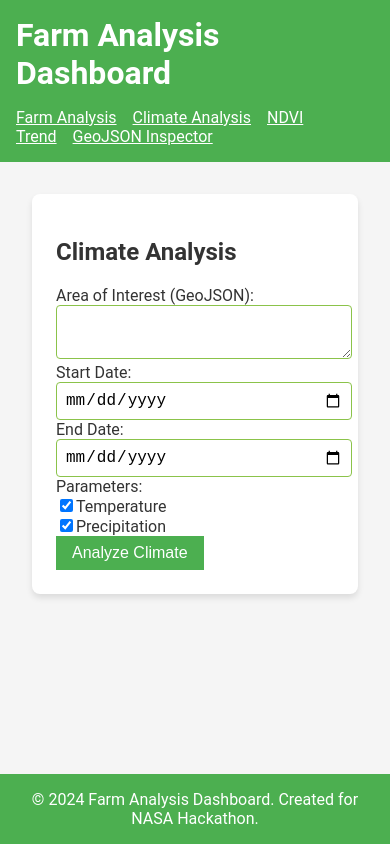
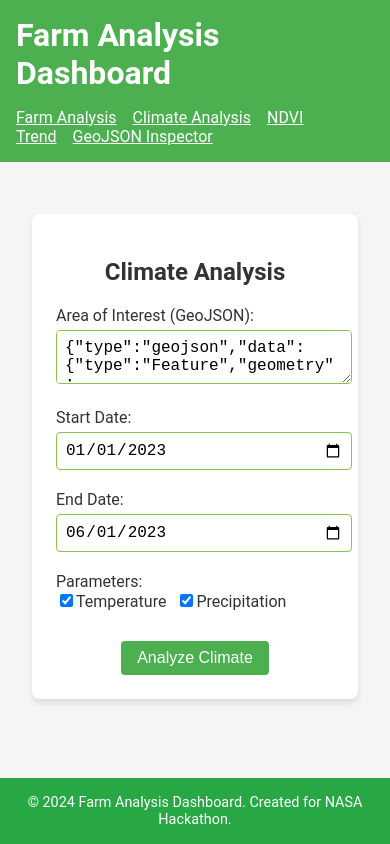
Before and after one commit to benny-png/NASA-HACKATHON-REACT, a React (Create React App) app: page /climate in a window 390 px wide. Built offline with nearby package versions, Linux system fonts and the light colour scheme.

Commit message:
Initial commit

```diff
--- /dev/null
+++ b/src/components/ClimateAnalysis.css
@@ -0,0 +1,58 @@
+.card {
+    max-width: 800px;
+    margin: 0 auto;
+    padding: 20px;
+    border-radius: 8px;
+    box-shadow: 0 4px 8px rgba(0, 0, 0, 0.1);
+    background-color: #fff;
+  }
+
+  h2, h3 {
+    text-align: center;
+    color: #333;
+  }
+
+  .climate-form {
+    display: flex;
+    flex-direction: column;
+    gap: 20px;
+  }
+
+  .input {
+    width: 100%;
+    padding: 8px;
+    margin-top: 5px;
+    font-size: 1em;
+    border-radius: 4px;
+    border: 1px solid #ccc;
+  }
+
+  .checkbox-group {
+    display: flex;
+    gap: 20px;
+  }
+
+  .button {
+    padding: 10px;
+    font-size: 1em;
+    color: #fff;
+    background-color: #007bff;
+    border: none;
+    border-radius: 4px;
+    cursor: pointer;
+    margin-top: 10px;
+    align-self: center;
+  }
+
+  .button:hover {
+    background-color: #0056b3;
+  }
+
+  .error-message {
+    color: red;
+    text-align: center;
+  }
+
+  .results-container {
+    margin-top: 20px;
+  }
--- a/src/components/ClimateAnalysis.js
+++ b/src/components/ClimateAnalysis.js
@@ -1,11 +1,29 @@
 import React, { useState } from 'react';
 import { useApi } from '../hooks/useApi';
 import { Line } from 'react-chartjs-2';
+import './ClimateAnalysis.css'; // Make sure to create this CSS file for custom styling
 
 function ClimateAnalysis() {
-  const [aoi, setAoi] = useState('');
-  const [startDate, setStartDate] = useState('');
-  const [endDate, setEndDate] = useState('');
+  const [aoi, setAoi] = useState(JSON.stringify({
+    type: "geojson",
+    data: {
+      type: "Feature",
+      geometry: {
+        type: "Polygon",
+        coordinates: [
+          [
+            [-95.5, 42.5],
+            [-95.5, 42.7],
+            [-95.3, 42.7],
+            [-95.3, 42.5],
+            [-95.5, 42.5]
+          ]
+        ]
+      }
+    }
+  }));
+  const [startDate, setStartDate] = useState('2023-01-01');
+  const [endDate, setEndDate] = useState('2023-06-01');
   const [parameters, setParameters] = useState(['temperature', 'precipitation']);
   const { data, loading, error, fetchData } = useApi();
 
@@ -42,7 +60,7 @@ function ClimateAnalysis() {
   return (
     <div className="card">
       <h2>Climate Analysis</h2>
-      <form onSubmit={handleSubmit}>
+      <form onSubmit={handleSubmit} className="climate-form">
         <div>
           <label htmlFor="aoi">Area of Interest (GeoJSON):</label>
           <textarea id="aoi" className="input" value={aoi} onChange={(e) => setAoi(e.target.value)} required />
@@ -57,13 +75,11 @@ function ClimateAnalysis() {
         </div>
         <div>
           <label>Parameters:</label>
-          <div>
+          <div className="checkbox-group">
             <label>
               <input type="checkbox" value="temperature" checked={parameters.includes('temperature')} onChange={handleParameterChange} />
               Temperature
             </label>
-          </div>
-          <div>
             <label>
               <input type="checkbox" value="precipitation" checked={parameters.includes('precipitation')} onChange={handleParameterChange} />
               Precipitation
@@ -73,17 +89,19 @@ function ClimateAnalysis() {
         <button type="submit" className="button">Analyze Climate</button>
       </form>
       {loading && <p>Loading...</p>}
-      {error && <p>Error: {error}</p>}
+      {error && <p className="error-message">Error: {error}</p>}
       {data && (
-        <div>
+        <div className="results-container">
           <h3>Climate Analysis Results:</h3>
           <Line data={chartData} />
           <p>Drought Status: {data.drought_status}</p>
+
           <h4>Climate Summary:</h4>
           <ul>
             <li>Average Temperature: {data.climate_summary.average_temperature}°C</li>
             <li>Total Precipitation: {data.climate_summary.total_precipitation}mm</li>
           </ul>
+
           <h4>Climate Trends:</h4>
           <ul>
             <li>Temperature Trend: {data.climate_trends.temperature_trend}</li>
--- /dev/null
+++ b/src/components/FarmAnalysis.css
@@ -0,0 +1,59 @@
+.card {
+    max-width: 800px;
+    margin: 20px auto;
+    padding: 20px;
+    border-radius: 8px;
+    box-shadow: 0 4px 8px rgba(0, 0, 0, 0.1);
+    background-color: #fff;
+  }
+
+  h2, h3 {
+    text-align: center;
+    color: #333;
+  }
+
+  .farm-form {
+    display: flex;
+    flex-direction: column;
+    gap: 20px;
+  }
+
+  .input {
+    width: 100%;
+    padding: 8px;
+    margin-top: 5px;
+    font-size: 1em;
+    border-radius: 4px;
+    border: 1px solid #ccc;
+  }
+
+  .button {
+    padding: 10px;
+    font-size: 1em;
+    color: #fff;
+    background-color: #28a745;
+    border: none;
+    border-radius: 4px;
+    cursor: pointer;
+    margin-top: 10px;
+    align-self: center;
+  }
+
+  .button:hover {
+    background-color: #218838;
+  }
+
+  .error-message {
+    color: red;
+    text-align: center;
+  }
+
+  .results-container {
+    margin-top: 20px;
+  }
+
+  .data-output {
+    background-color: #f8f9fa;
+    padding: 10px;
+    border-radius: 4px;
+  }
--- /dev/null
+++ b/src/components/Footer.css
@@ -0,0 +1,27 @@
+.footer {
+    background-color: #28a745; /* A shade of green */
+    color: #fff; /* White */
+    padding: 1rem 0;
+    margin-top: auto;
+    width: 100%;
+    position: fixed;
+    bottom: 0;
+    left: 0;
+  }
+
+  .footer-container {
+    max-width: 1200px;
+    margin: 0 auto;
+    padding: 0 20px;
+    text-align: center;
+  }
+
+  .footer-text {
+    margin: 0;
+  }
+
+  @media (max-width: 600px) {
+    .footer {
+      font-size: 0.9em; /* Adjust font size for smaller screens */
+    }
+  }
--- a/src/components/Footer.js
+++ b/src/components/Footer.js
@@ -1,10 +1,11 @@
 import React from 'react';
+import './Footer.css'; // Ensure this CSS file is created for styling
 
 function Footer() {
   return (
-    <footer style={{ backgroundColor: 'var(--primary-green)', color: 'var(--white)', padding: '1rem 0', marginTop: 'auto' }}>
-      <div className="container">
-        <p style={{ margin: 0, textAlign: 'center' }}>© 2024 Farm Analysis Dashboard. Created for NASA Hackathon.</p>
+    <footer className="footer">
+      <div className="footer-container">
+        <p className="footer-text">© 2024 Farm Analysis Dashboard. Created for NASA Hackathon.</p>
       </div>
     </footer>
   );
--- /dev/null
+++ b/src/components/GeoJSONInspector.css
@@ -0,0 +1,70 @@
+.card {
+    max-width: 800px;
+    margin: 20px auto;
+    padding: 20px;
+    border-radius: 8px;
+    box-shadow: 0 4px 8px rgba(0, 0, 0, 0.1);
+    background-color: #fff;
+  }
+
+  h2, h3 {
+    text-align: center;
+    color: #333;
+  }
+
+  .inspector-form {
+    display: flex;
+    flex-direction: column;
+    gap: 20px;
+  }
+
+  .input-file {
+    width: 100%;
+    margin-top: 5px;
+    font-size: 1em;
+  }
+
+  .input {
+    width: 100%;
+    padding: 8px;
+    margin-top: 5px;
+    font-size: 1em;
+    border-radius: 4px;
+    border: 1px solid #ccc;
+  }
+
+  .checkbox-group {
+    display: flex;
+    align-items: center;
+    gap: 10px;
+  }
+
+  .checkbox-label {
+    display: inline-block;
+    margin: 0;
+  }
+
+  .button {
+    padding: 10px;
+    font-size: 1em;
+    color: #fff;
+    background-color: #007bff;
+    border: none;
+    border-radius: 4px;
+    cursor: pointer;
+    margin-top: 10px;
+    align-self: center;
+  }
+
+  .button:hover {
+    background-color: #0056b3;
+  }
+
+  .error-message {
+    color: red;
+    text-align: center;
+  }
+
+  .results-container {
+    margin-top: 20px;
+  }
--- a/src/components/GeoJSONInspector.js
+++ b/src/components/GeoJSONInspector.js
@@ -1,5 +1,6 @@
 import React, { useState } from 'react';
 import { useApi } from '../hooks/useApi';
+import './GeoJSONInspector.css'; // Ensure to create this CSS file for custom styling
 
 function GeoJSONInspector() {
   const [file, setFile] = useState(null);
@@ -19,7 +20,7 @@ function GeoJSONInspector() {
       fetchData('/inspect_geojson', {
         method: 'POST',
         body: formData,
-        params: { show_all_properties: showAllProperties, name_key: nameKey }
+        params: { show_all_properties: showAllProperties, name_key: nameKey },
       });
     }
   };
@@ -27,13 +28,19 @@ function GeoJSONInspector() {
   return (
     <div className="card">
       <h2>GeoJSON Inspector</h2>
-      <form onSubmit={handleSubmit}>
+      <form onSubmit={handleSubmit} className="inspector-form">
         <div>
           <label htmlFor="file">Upload GeoJSON file:</label>
-          <input id="file" type="file" onChange={handleFileChange} required />
+          <input
+            id="file"
+            className="input-file"
+            type="file"
+            onChange={handleFileChange}
+            required
+          />
         </div>
-        <div>
-          <label htmlFor="showAllProperties">
+        <div className="checkbox-group">
+          <label htmlFor="showAllProperties" className="checkbox-label">
             <input
               id="showAllProperties"
               type="checkbox"
@@ -45,24 +52,34 @@ function GeoJSONInspector() {
         </div>
         <div>
           <label htmlFor="nameKey">Name Key (optional):</label>
-          <input id="nameKey" className="input" type="text" value={nameKey} onChange={(e) => setNameKey(e.target.value)} />
+          <input
+            id="nameKey"
+            className="input"
+            type="text"
+            value={nameKey}
+            onChange={(e) => setNameKey(e.target.value)}
+          />
         </div>
-        <button type="submit" className="button">Inspect GeoJSON</button>
+        <button type="submit" className="button">
+          Inspect GeoJSON
+        </button>
       </form>
       {loading && <p>Loading...</p>}
-      {error && <p>Error: {error}</p>}
+      {error && <p className="error-message">Error: {error}</p>}
       {data && (
-        <div>
+        <div className="results-container">
           <h3>Inspection Results:</h3>
           <p>Total Regions: {data.total_regions}</p>
           <ul>
             {data.regions.map((region, index) => (
-                <li key={index}>
+              <li key={index}>
                 {region.name} ({region.type})
                 {showAllProperties && (
                   <ul>
                     {Object.entries(region.properties).map(([key, value]) => (
-                      <li key={key}>{key}: {value}</li>
+                      <li key={key}>
+                        {key}: {value}
+                      </li>
                     ))}
                   </ul>
                 )}
```
